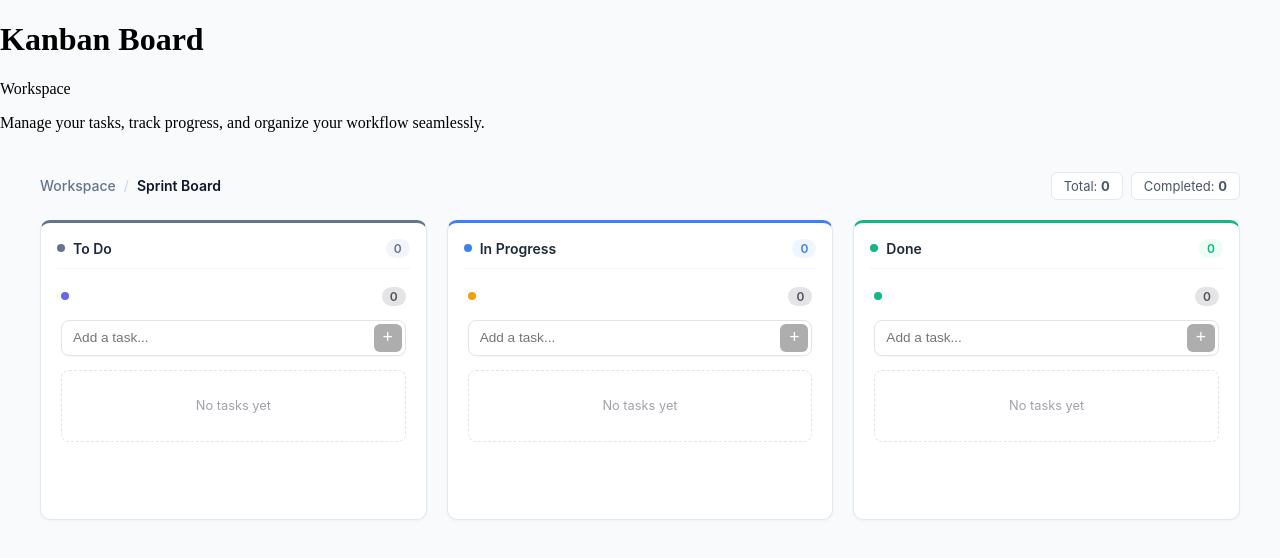
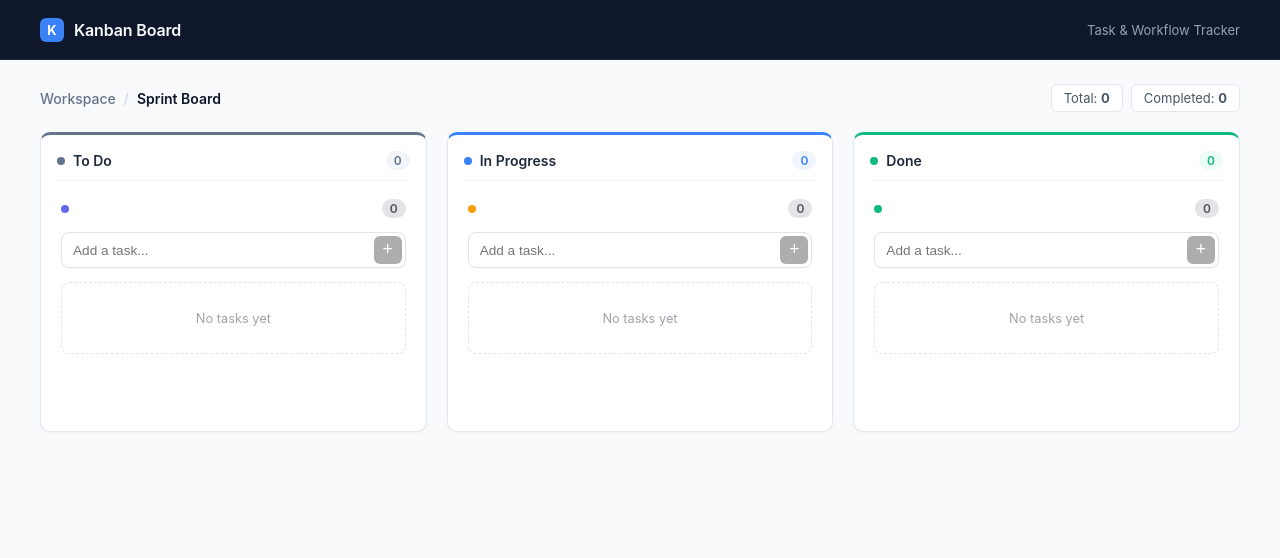
Before and after one commit to ashwin-dev21/Kanban-ts, a React (Vite) app: page / in a window 1280 px wide. Shown: the top 558 px of the page. Built offline with nearby package versions, Linux system fonts and the light colour scheme.

Commit message:
app updated

```diff
--- a/src/App.tsx
+++ b/src/App.tsx
@@ -2,30 +2,59 @@ import Board from './components/Board'
 
 export default function App() {
   return (
-    <div className="min-h-screen bg-gradient-to-br from-slate-50 via-gray-100 to-slate-200 text-slate-900 py-10 px-4 sm:px-6 lg:px-8 font-sans antialiased">
-      <div className="max-w-6xl mx-auto">
-        {/* App Header */}
-        <header className="mb-8 flex flex-col sm:flex-row sm:items-center sm:justify-between gap-4 border-b border-slate-200/80 pb-6">
-          <div>
-            <div className="flex items-center gap-3">
-              <h1 className="text-2xl sm:text-3xl font-bold tracking-tight text-slate-900">
-                Kanban Board
-              </h1>
-              <span className="text-xs font-semibold px-2.5 py-1 bg-indigo-50 text-indigo-600 rounded-full border border-indigo-100">
-                Workspace
-              </span>
+    <div>
+      <nav
+        style={{
+          backgroundColor: '#0f172a',
+          color: '#f8fafc',
+          height: 60,
+          padding: '0 24px',
+          display: 'flex',
+          alignItems: 'center',
+          borderBottom: '1px solid #1e293b',
+          fontFamily:
+            '-apple-system, BlinkMacSystemFont, "Inter", "Segoe UI", Roboto, sans-serif'
+        }}
+      >
+        <div
+          style={{
+            maxWidth: 1200,
+            width: '100%',
+            margin: '0 auto',
+            display: 'flex',
+            alignItems: 'center',
+            justifyContent: 'space-between'
+          }}
+        >
+          <div style={{ display: 'flex', alignItems: 'center', gap: 10 }}>
+            <div
+              style={{
+                width: 24,
+                height: 24,
+                borderRadius: 6,
+                backgroundColor: '#3b82f6',
+                display: 'flex',
+                alignItems: 'center',
+                justifyContent: 'center',
+                fontWeight: 700,
+                fontSize: 13,
+                color: '#fff'
+              }}
+            >
+              K
             </div>
-            <p className="text-sm text-slate-500 mt-1">
-              Manage your tasks, track progress, and organize your workflow seamlessly.
-            </p>
+            <span style={{ fontWeight: 600, fontSize: 16, letterSpacing: '-0.01em' }}>
+              Kanban Board
+            </span>
           </div>
-        </header>
 
-        {/* Main Board Container */}
-        <main className="bg-white/80 backdrop-blur-md rounded-2xl shadow-xl shadow-slate-200/50 border border-white/80 p-6 sm:p-8">
-          <Board />
-        </main>
-      </div>
+          <span style={{ fontSize: 13, color: '#94a3b8' }}>
+            Task & Workflow Tracker
+          </span>
+        </div>
+      </nav>
+
+      <Board />
     </div>
   )
 }
```
